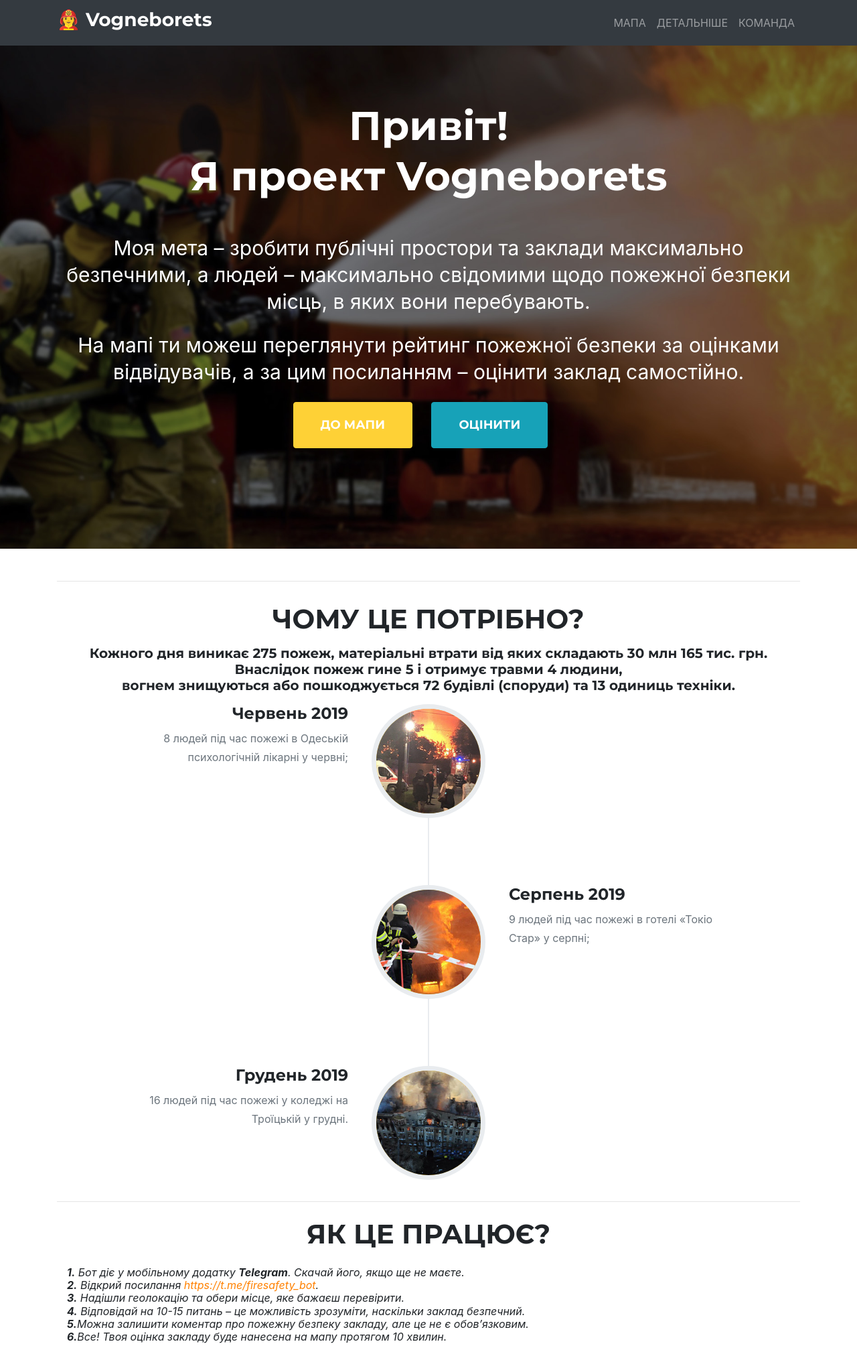
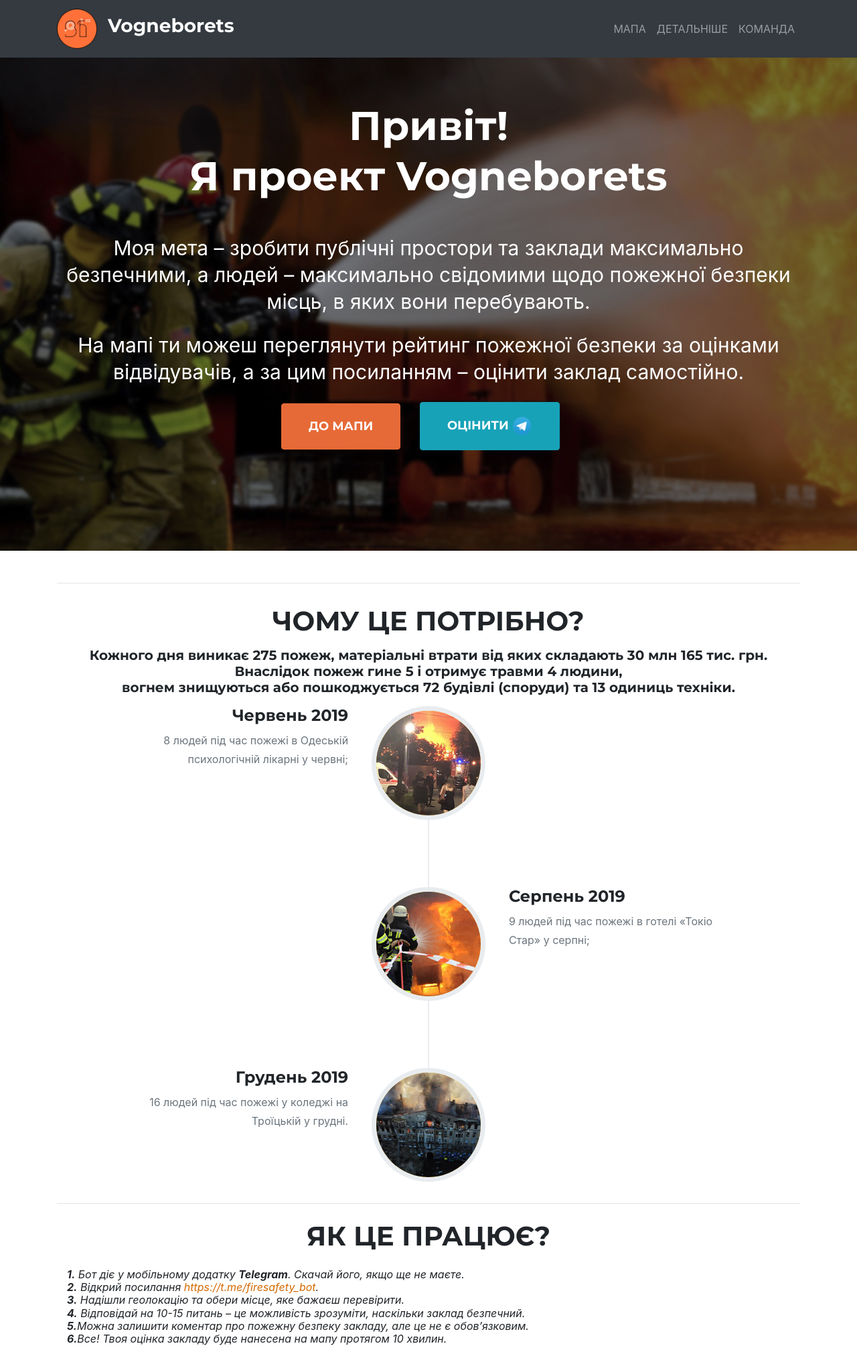
Before and after one commit to Bot-Zavod/vogneborets, a Flask app: template Website/templates/index.html in a window 1280 px wide. Shown: the top 2012 px of the page at 67% size. Run offline with Flask 2, Linux system fonts and the light colour scheme; the template is opened without the code that fills it, so the values that code supplies are empty; some libraries are stand-ins or nearby versions; some web fonts are replaced.

Commit message:
minor design improovments

```diff
--- a/Website/static/css/agency.css
+++ b/Website/static/css/agency.css
@@ -16,7 +16,7 @@
 }
 
 a {
-  color: #ff8100;
+  color: #d36900;
 }
 
 a:hover {
@@ -24,7 +24,7 @@
 }
 
 .text-primary {
-  color: #fed136 !important;
+  color: #e66a37!important;
 }
 
 
@@ -96,8 +96,8 @@
 }
 
 .btn-primary {
-  background-color: #fed136;
-  border-color: #fed136;
+  background-color: #e66a37;
+  border-color: #e66a37;
 }
 
 .btn-primary:active, .btn-primary:focus, .btn-primary:hover {
--- a/Website/templates/index.html
+++ b/Website/templates/index.html
@@ -29,7 +29,10 @@
   <!-- Navigation -->
   <nav class="navbar navbar-expand-lg navbar-dark bg-dark fixed-top" id="Nav">
     <div class="container">
-      <a class="navbar-brand js-scroll-trigger" href="#page-top"><h3>👩‍🚒 Vogneborets</h3></a>
+      <a class="navbar-brand" href="#">
+        <img src="/static/img/logo.png" width="60" height="60" alt="">
+      </a>
+      <a class="navbar-brand js-scroll-trigger" href="#page-top"><h3>Vogneborets</h3></a>
       <button class="navbar-toggler navbar-toggler-right" type="button" data-toggle="collapse" data-target="#navbarResponsive" aria-controls="navbarResponsive" aria-expanded="false" aria-label="Toggle navigation">
         Menu
         <i class="fas fa-bars"></i>
@@ -57,21 +60,11 @@
         <div class="intro-heading">Привіт!</br>Я проект Vogneborets</div>
         <div class="intro-lead-in">Моя мета – зробити публічні простори та заклади максимально безпечними, а людей – максимально свідомими щодо пожежної безпеки місць, в яких вони перебувають.</div>
         <div class="intro-lead-in">На мапі ти можеш переглянути рейтинг пожежної безпеки за оцінками відвідувачів, а за цим посиланням – оцінити заклад самостійно. </div>
-        <a class="btn btn-primary btn-xl text-uppercase js-scroll-trigger" href="#map">До мапи</a>
-        <a class="btn btn-info btn-xl text-uppercase js-scroll-trigger mx-4" href="https://t.me/firesafety_bot">Оцiнити</a>
+        <a class="btn btn-primary btn-xl text-uppercase js-scroll-trigger" href="/map">До мапи</a>
+        <a class="btn btn-info btn-xl text-uppercase js-scroll-trigger mx-4" href="https://t.me/vognebot">Оцiнити <img class="img-fluid" src="/static/img/tg_logo.png" width="30" height="30" alt=""></a>
       </div>
     </div>
   </header>
-
-  <!-- Map -->
-  <div class="container">
-  <section class="page-section" id="map">
-     <!-- Here should be a map -->
-     {{ twmap.html }}
-  </section>
-  </div>
-
-
 
 <!-- About -->
 <section class="page-section mt-5" id="about">
--- a/Website/templates/map.html
+++ b/Website/templates/map.html
@@ -28,7 +28,10 @@
   <!-- Navigation -->
   <nav class="navbar navbar-expand-lg navbar-dark bg-dark fixed-top" id="Nav">
     <div class="container">
-      <a class="navbar-brand js-scroll-trigger" href="/#page-top"><h3>👩‍🚒 Vogneborets</h3></a>
+      <a class="navbar-brand" href="#">
+        <img src="/static/img/logo.png" width="60" height="60" alt="">
+      </a>
+      <a class="navbar-brand js-scroll-trigger" href="/#page-top"><h3>Vogneborets</h3></a>
       <button class="navbar-toggler navbar-toggler-right" type="button" data-toggle="collapse" data-target="#navbarResponsive" aria-controls="navbarResponsive" aria-expanded="false" aria-label="Toggle navigation">
         Menu
         <i class="fas fa-bars"></i>
```
Also changed, not shown: Website/static/img/tg_logo.png (added).
